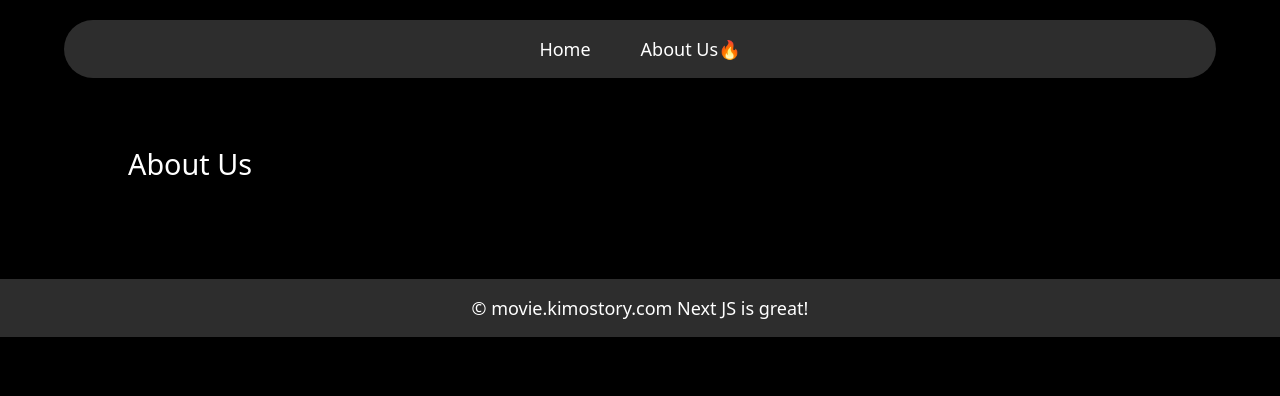
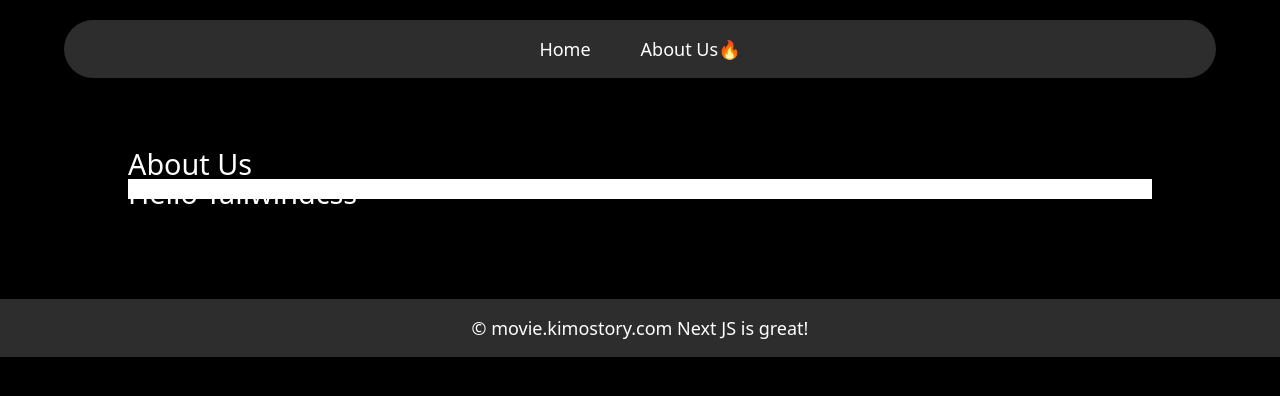
Before and after one commit to kimo21899/nextjs_movie, a Next.js app: page /about-us in a window 1280 px wide. Shown: the top 396 px of the page. Built offline with nearby package versions, Linux system fonts and the light colour scheme.

Commit message:
add tailwindcss config

```diff
--- a/app/about-us/page.tsx
+++ b/app/about-us/page.tsx
@@ -10,6 +10,9 @@ export default function AboutUs() {
           <h1>
              About Us
           </h1>
+            <h1 className="w-full bg-white font-medium shadow h-5 flex text-base">
+              Hello Tailwindcss
+            </h1>
         </div>
     </div>
   )
--- a/package.json
+++ b/package.json
@@ -30,7 +30,11 @@
     "@types/node": "22.13.14",
     "@types/react": "19.0.12",
     "autoprefixer": "^10.4.21",
+    "eslint-config-prettier": "^10.1.1",
+    "eslint-plugin-prettier": "^5.2.5",
     "postcss": "^8.5.3",
+    "prettier": "^3.5.3",
+    "prettier-plugin-tailwindcss": "^0.6.11",
     "tailwindcss": "^4.0.17",
     "typescript": "5.8.2"
   }
--- /dev/null
+++ b/prettier.config.js
@@ -0,0 +1,3 @@
+module.exports = {
+  plugins: ['prettier-plugin-tailwindcss'],
+}
```
Also changed, not shown: 2 other files (tests, documents, lock files or other folders).
